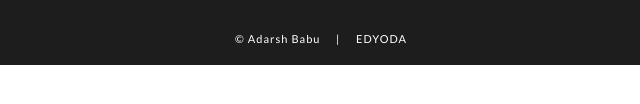
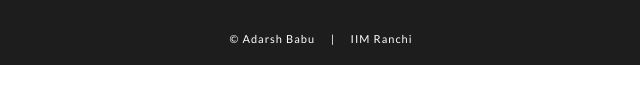
Before and after one commit to Adarsh712/EC-Project-1, a plain HTML site: page footer.html in a window 1280 px wide. Shown: the part 228-332 px from the top of the page, 319-959 px from the left. Drawn offline with Linux system fonts and the light colour scheme.

Commit message:
Update footer.html

```diff
--- a/footer.html
+++ b/footer.html
@@ -45,7 +45,7 @@
                     <p> India </p>
                 </div>
             </div>
-            <div id="credit"><a href="https://x.com/AdarshBabu23"> © Adarsh Babu </a> &nbsp&nbsp&nbsp | &nbsp&nbsp&nbsp <a href="https://www.edyoda.com/" target="_blank"> EDYODA </a></div>
+            <div id="credit"><a href="https://x.com/AdarshBabu23"> © Adarsh Babu </a> &nbsp&nbsp&nbsp | &nbsp&nbsp&nbsp <a href="https://iimranchi.ac.in/" target="_blank"> IIM Ranchi </a></div>
         </section>
 
     </footer>
```
